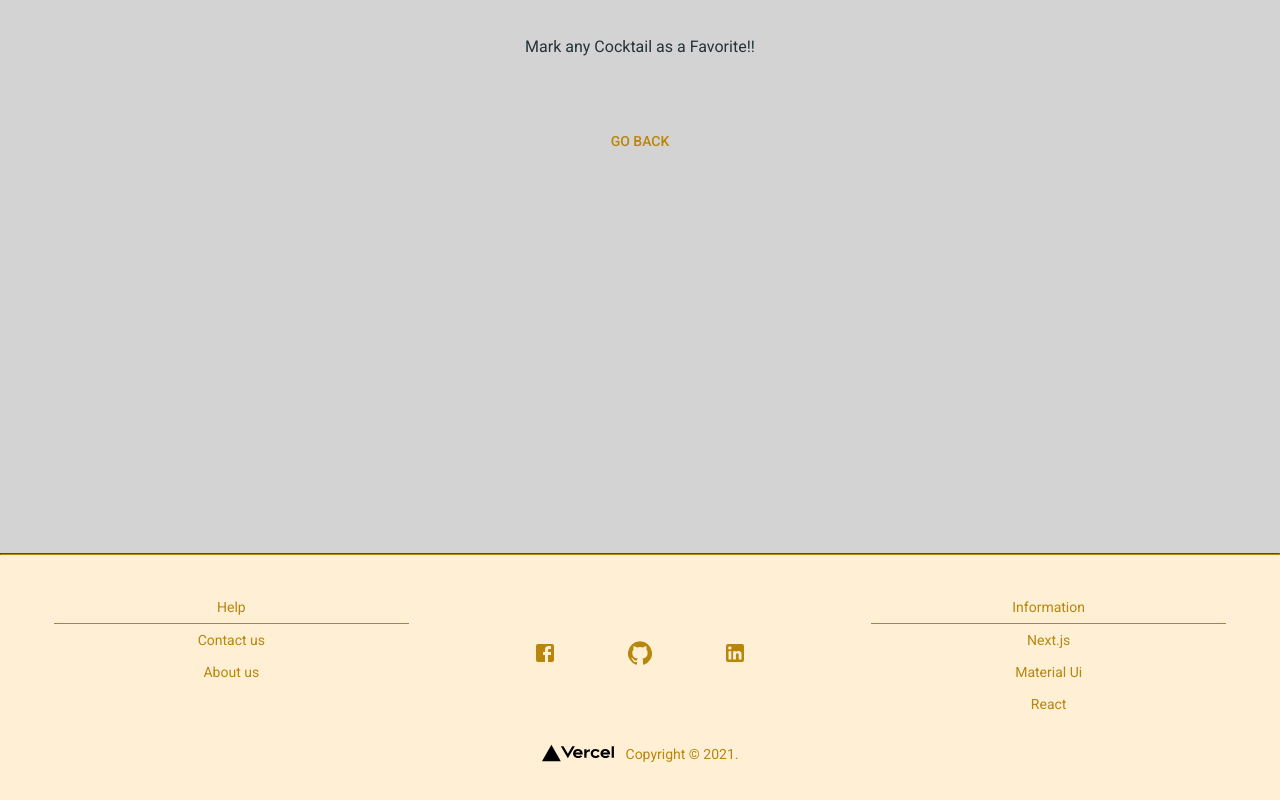
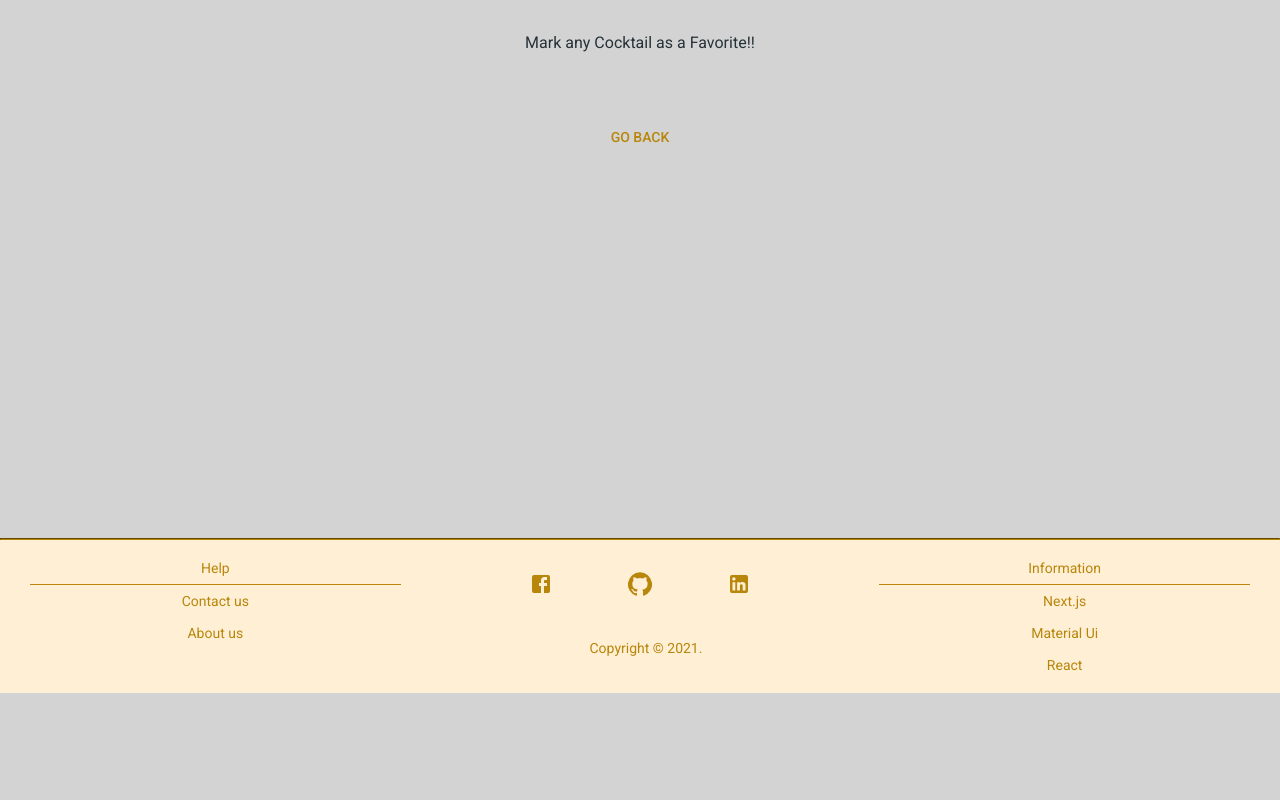
Before and after one commit to AliLop/Nextjs-MaterialUi-NextJs-React-Cypress-Jest-App, a Next.js app: page /about in a window 1280 px wide. Shown: the part 198-998 px from the top of the page. After the commit the page ends 891 px from the top, so only its background shows below. Built offline with nearby package versions, Linux system fonts and the light colour scheme.

Commit message:
Filter-search bar

```diff
--- a/src/components/Layout/Footer.js
+++ b/src/components/Layout/Footer.js
@@ -27,11 +27,9 @@ function Footer() {
     <footer data-cy="footer">
       <hr
         style={{
-          color: '#B8860B',
-          borderWidth: '1px',
           borderColor: '#B8860B',
           marginBottom: '0px',
-          marginTop: '15px',
+          marginTop: '0px',
         }}
       />
       <Box
@@ -41,7 +39,7 @@ function Footer() {
           color: '#B8860B',
           backgroundColor: '#FFEFD5',
         }}
-        p={6}
+        p={2}
       >
         <Container maxWidth="lg">
           <Grid container spacing={9}>
@@ -67,10 +65,9 @@ function Footer() {
               style={{
                 textAlign: 'center',
                 alignSelf: 'center',
-                display: 'flex',
-                justifyContent: 'space-evenly',
               }}
             >
+              <Box style={{ display: 'flex', justifyContent: 'space-evenly' }}>
                 <Link
                   href="https://www.facebook.com/"
                   target="_blank"
@@ -92,6 +89,20 @@ function Footer() {
                 >
                   <LinkedInIcon />
                 </Link>
+              </Box>
+              <Box style={{ textAlign: 'center', paddingTop: '40px' }}>
+                <Link
+                  href="https://vercel.com?utm_source=create-next-app&utm_medium=default-template&utm_campaign=create-next-app"
+                  target="_blank"
+                  rel="noopener noreferrer"
+                  className={classes.link}
+                >
+                  <span className={classes.copy}>
+                    {'Copyright © '}
+                    {new Date().getFullYear()}.
+                  </span>
+                </Link>
+              </Box>
             </Grid>
             <Grid item xs={12} sm={4} style={{ textAlign: 'center' }}>
               <Box borderBottom={1} p={1}>
@@ -126,26 +137,6 @@ function Footer() {
               </Box>
             </Grid>
           </Grid>
-          <Box p={4} style={{ textAlign: 'center' }}>
-            <Link
-              href="https://vercel.com?utm_source=create-next-app&utm_medium=default-template&utm_campaign=create-next-app"
-              target="_blank"
-              rel="noopener noreferrer"
-              className={classes.link}
-            >
-              <Image
-                src="/vercel.svg"
-                alt="Logo"
-                width={72}
-                height={18}
-                className={classes.logo}
-              />
-              <span className={classes.copy}>
-                {'Copyright © '}
-                {new Date().getFullYear()}.
-              </span>
-            </Link>
-          </Box>
         </Container>
       </Box>
     </footer>
--- a/src/components/Layout/index.js
+++ b/src/components/Layout/index.js
@@ -15,7 +15,7 @@ const useStyles = makeStyles((theme) => ({
     height: '92vh',
     flex: '1 1 auto',
     overflow: 'hidden',
-    paddingTop: 64,
+    paddingTop: 60,
     minWidth: 1280,
   },
   contentContainer: {
```
Also changed, not shown: src/pages/index.js (+66 -3 lines), public/vercel.svg (deleted). Lines whose indentation alone changed are shown as unchanged.
